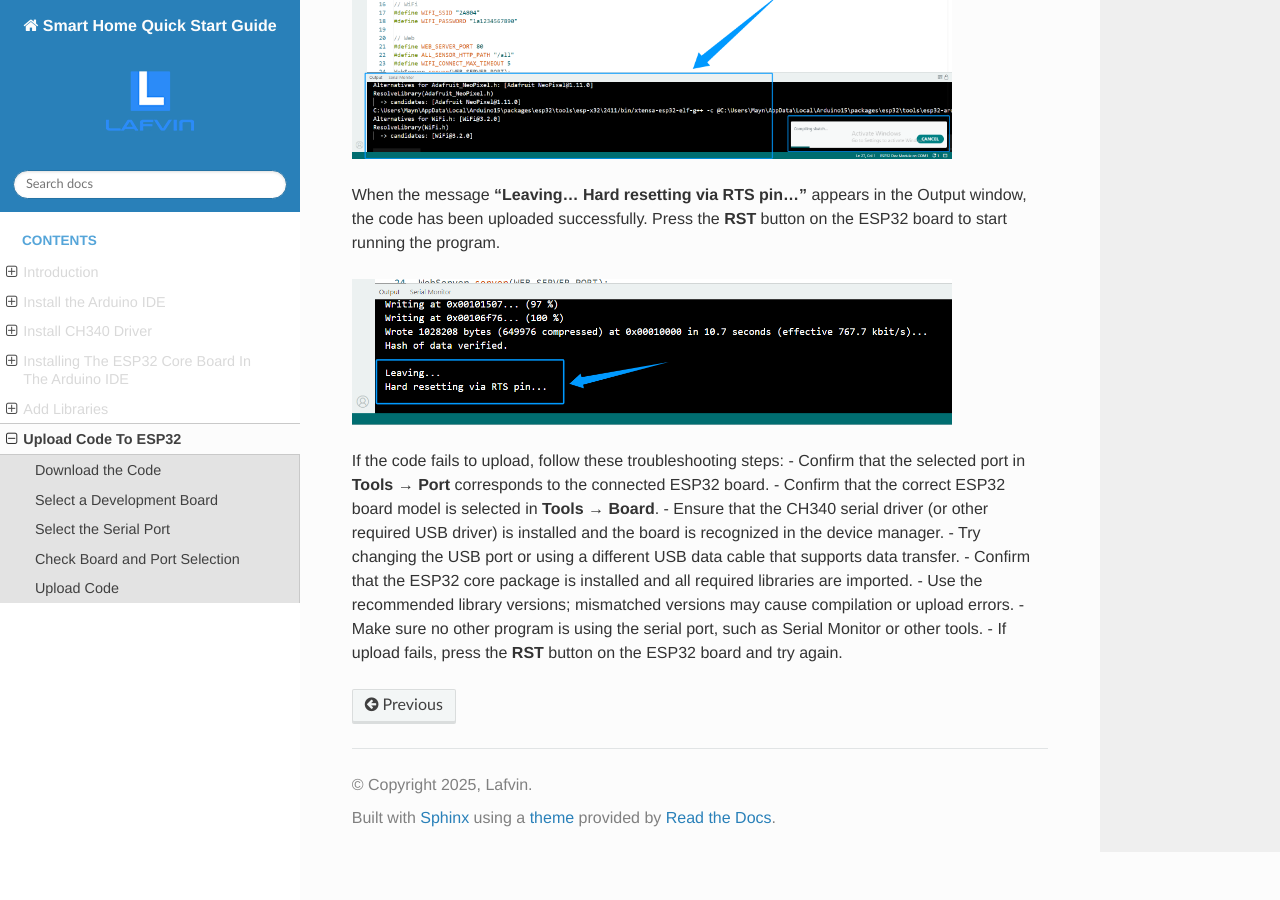
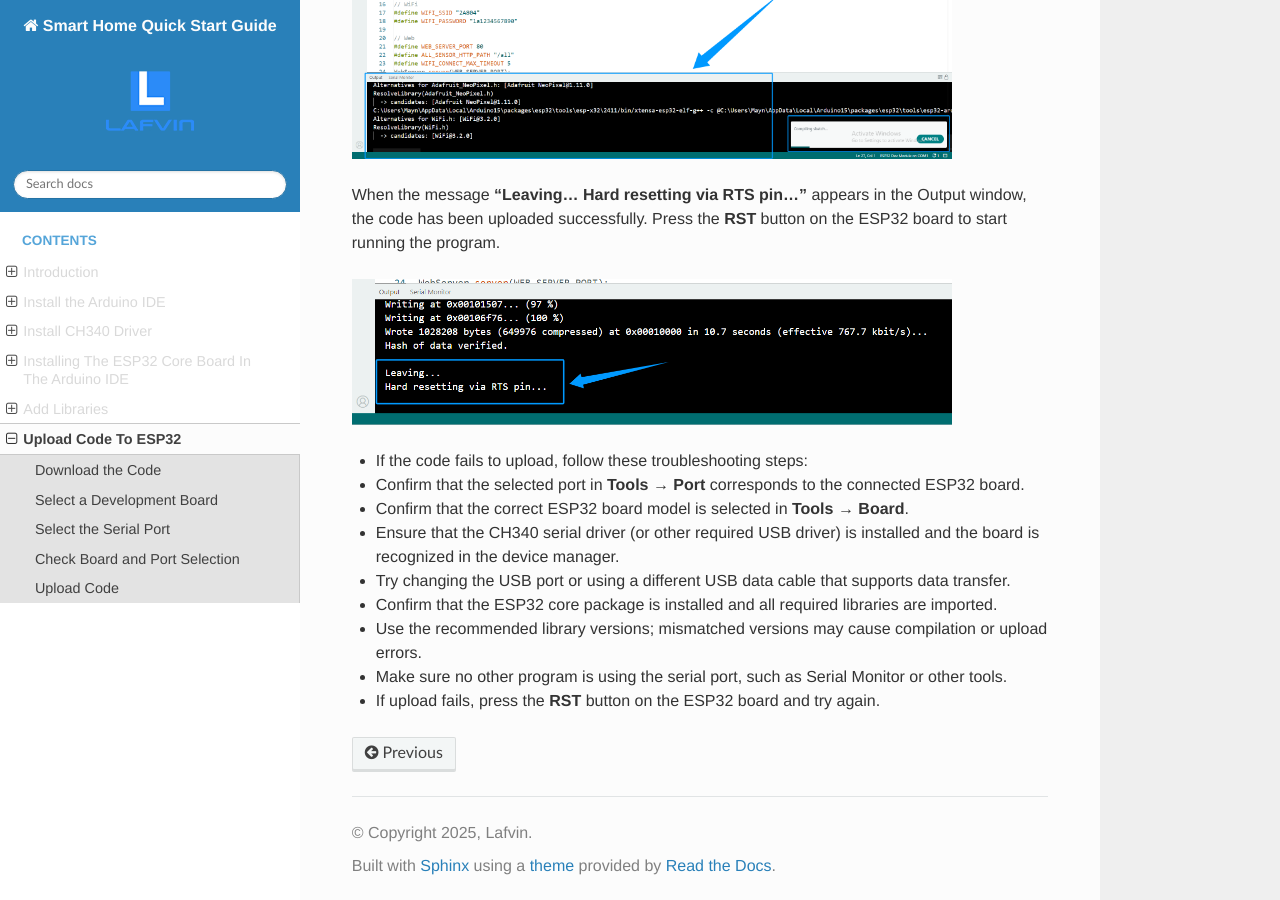
Before and after one commit to COLA508/Lafvin_Smart_Home-UsingTutorials, a Sphinx documentation site: the page built from docs/source/Upload_code_to_ESP32.rst, in a window 1280 px wide and 900 px high, scrolled down 4507 px. Built offline with Sphinx 7.4.7 and the Read the Docs theme 3.1.0, drawn with Linux system fonts in a browser that asks for light colours; before the commit the page ends 5359 px from its top, so only the background shows below that.

```diff
--- a/docs/source/Upload_code_to_ESP32.rst
+++ b/docs/source/Upload_code_to_ESP32.rst
@@ -79,9 +79,10 @@ When the message **"Leaving... Hard resetting via RTS pin..."** appears in the O
 
 
 
+
 .. admonition:: Precaution
 
-If the code fails to upload, follow these troubleshooting steps:
+- If the code fails to upload, follow these troubleshooting steps:
 - Confirm that the selected port in **Tools → Port** corresponds to the connected ESP32 board.
 - Confirm that the correct ESP32 board model is selected in **Tools → Board**.
 - Ensure that the CH340 serial driver (or other required USB driver) is installed and the board is recognized in the device manager.
```
